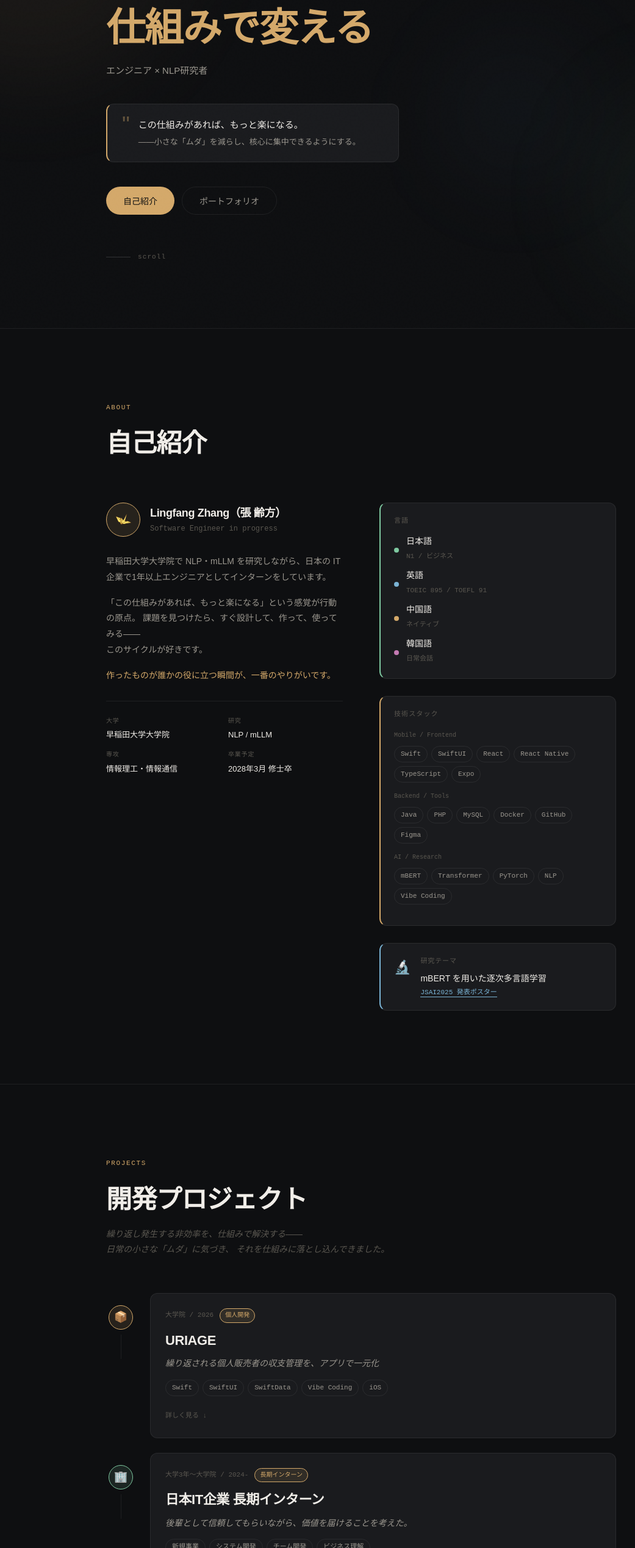
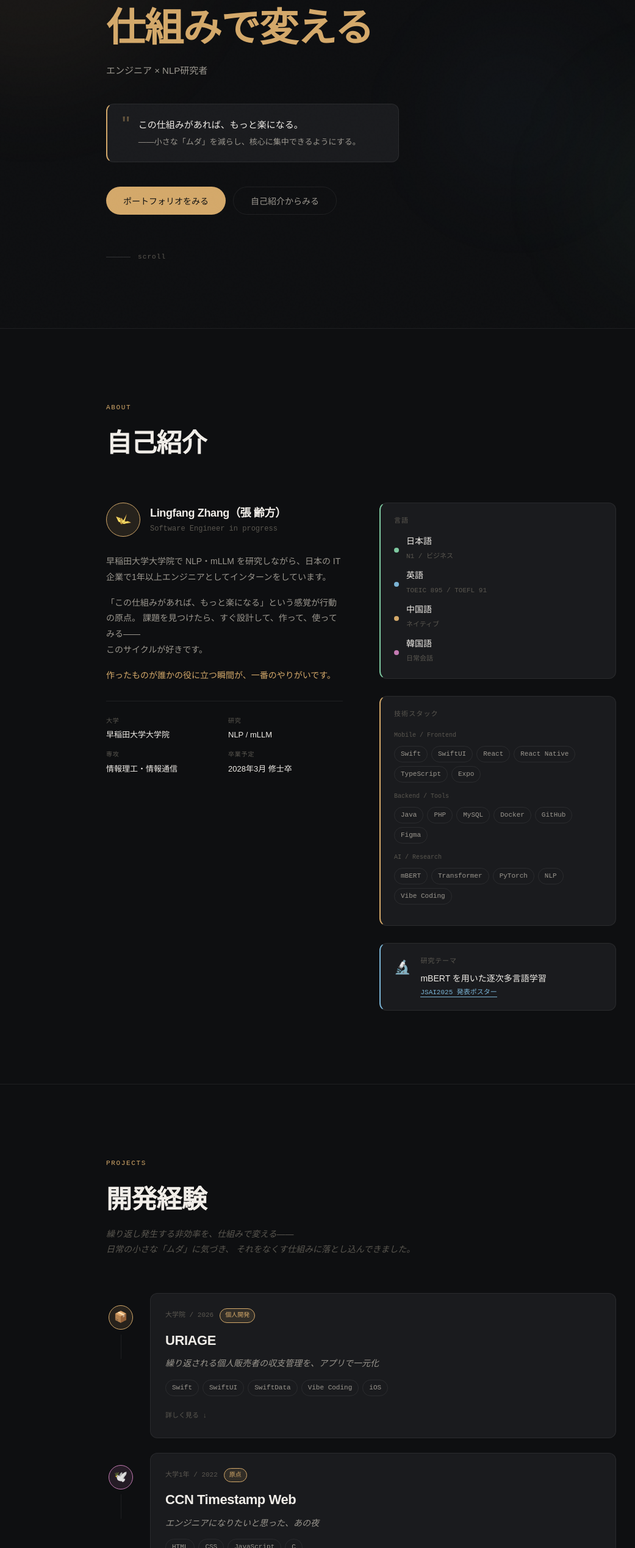
Before and after one commit to mamezlf/portfolio, a React (Vite) app: page / in a window 1280 px wide. Shown: the part 262-2800 px from the top of the page at 61% size, without its empty margins (48-1089 px from the left). Built offline with nearby package versions, Linux system fonts and the light colour scheme.

Commit message:
changing content

```diff
--- a/src/components/Projects.tsx
+++ b/src/components/Projects.tsx
@@ -43,7 +43,28 @@ const projects: Project[] = [
     emoji: "📦",
     type: "personal",
   },
+
   {
+    id: "ccn",
+    period: "大学1年 / 2022",
+    name: "CCN Timestamp Web",
+    tagline: "エンジニアになりたいと思った、あの夜",
+    story:
+      "大学一年生のころ、K-POPダンスイベントの動画に登場したダンサーに沼落ちしました。推しの神シーン集めツールを C 言語で作って、プログラミングで手間を省ける体験から、コードを書く楽しさに目覚めました。\nその後、推しの神シーンを見返す際、動画を毎回探し直す手間という「ムダ」を発見しました。この「ムダ」に対し、HTML+CSSを独学しながら、神シーンを一覧管理・再利用できるWebサイトを構築しました。「ムダ」をコードで解消できた体験が、エンジニアを志す原点となりました。",
+    tags: ["HTML", "CSS", "JavaScript", "C"],
+    highlights: [
+      "ソフトウェアエンジニアを志した原点",
+      "推し活で発生した「ムダ」と向き合い、ツール化によってムダを省いた",
+      "新しく学んだ技術をそのまま実際の課題解決に活かした",
+      "個人の課題解決を、再利用可能な仕組みとして作り上げた",
+    ],
+    link: "https://mamezlf.github.io/lovepoem/index.html",
+    accentColor: "#c47ab3",
+    emoji: "🕊️",
+    type: "origin",
+  },
+
+    {
     id: "internship",
     period: "大学3年〜大学院 / 2024- ",
     name: "日本IT企業 長期インターン",
@@ -60,9 +81,10 @@ const projects: Project[] = [
     emoji: "🏢",
     type: "internship",
   },
+
   {
     id: "wasecord",
-    period: "大学2〜3年 / 2024",
+    period: "大学3年 / 2024",
     name: "Wasecord",
     tagline: "同じ授業で悩んでいる誰かと、つながれたら",
     story:
@@ -96,25 +118,6 @@ const projects: Project[] = [
     emoji: "🎓",
     type: "team",
   },
-  {
-    id: "ccn",
-    period: "大学1年 / 2022",
-    name: "CCN Timestamp Web",
-    tagline: "エンジニアになりたいと思った、あの夜",
-    story:
-      "大学一年生のころ、K-POPダンスイベントの動画に登場したダンサーに沼落ちしました。推しの神シーン集めツールを C 言語で作って、プログラミングで手間を省ける体験から、コードを書く楽しさに目覚めました。\nその後、推しの神シーンを見返す際、動画を毎回探し直す手間という「ムダ」を発見しました。この「ムダ」に対し、HTML+CSSを独学しながら、神シーンを一覧管理・再利用できるWebサイトを構築しました。「ムダ」をコードで解消できた体験が、エンジニアを志す原点となりました。",
-    tags: ["HTML", "CSS", "JavaScript", "C"],
-    highlights: [
-      "ソフトウェアエンジニアを志した原点",
-      "推し活で発生した「ムダ」と向き合い、ツール化によってムダを省いた",
-      "新しく学んだ技術をそのまま実際の課題解決に活かした",
-      "個人の課題解決を、再利用可能な仕組みとして作り上げた",
-    ],
-    link: "https://mamezlf.github.io/lovepoem/index.html",
-    accentColor: "#c47ab3",
-    emoji: "🕊️",
-    type: "origin",
-  },
 ];
 
 const typeLabel: Record<string, string> = {
@@ -140,12 +143,12 @@ const Projects: React.FC = () => {
       <div className="section-container">
         <div className="projects-header">
           <span className="section-label">Projects</span>
-          <h2 className="section-title">開発プロジェクト</h2>
+          <h2 className="section-title">開発経験</h2>
           <p className="projects-sub">
-            繰り返し発生する非効率を、仕組みで解決する——
+            繰り返し発生する非効率を、仕組みで変える——
             <br />
             日常の小さな「ムダ」に気づき、
-            それを仕組みに落とし込んできました。
+            それをなくす仕組みに落とし込んできました。
           </p>
         </div>
 
--- a/src/components/Welcome.tsx
+++ b/src/components/Welcome.tsx
@@ -38,10 +38,10 @@ const Welcome: React.FC = () => {
 
         <div className="welcome-actions fade-up" style={{ animationDelay: '0.75s' }}>
           <button className="btn-primary" onClick={() => scrollTo('projects')}>
-            自己紹介
+            ポートフォリオをみる
           </button>
           <button className="btn-ghost" onClick={() => scrollTo('about')}>
-            ポートフォリオ
+            自己紹介からみる
           </button>
         </div>
 
```
